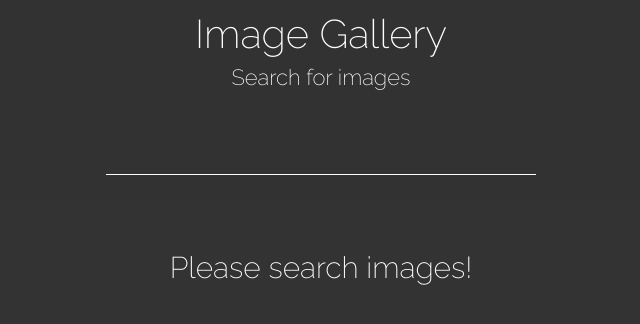
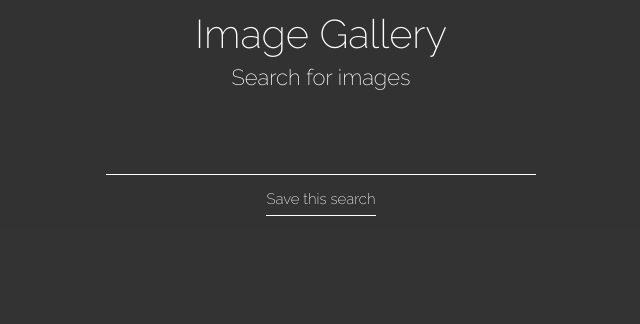
Before and after one commit to yuval-ron/ImageGallery, a React (Create React App) app: page / in a window 1280 px wide. Shown: the top 324 px of the page, without its empty margins (319-959 px from the left). Built offline with nearby package versions, Linux system fonts and the light colour scheme.

Commit message:
Add the ability to save searches in history

```diff
--- a/src/App.css
+++ b/src/App.css
@@ -8,7 +8,7 @@
   flex-direction: column;
   align-items: center;
   padding: 10px;
-  height: 180px;
+  height: 210px;
   position: fixed;
   top: 0;
   right: 0;
@@ -25,6 +25,20 @@
 
 .sub-title {
   font-size: 22px;
+}
+
+.save-search-button {
+  font-size: 15px;
+  margin-top: 15px;
+  cursor: pointer;
+  text-align: center;
+  border-bottom: 1px solid white;
+  width: 110px;
+  transition: width 0.3s ease-in-out;
+}
+
+.save-search-button:hover {
+  width: 140px;
 }
 
 .search-input {
@@ -51,7 +65,7 @@
   justify-content: center;
   align-items: center;
   padding: 20px;
-  margin-top: 180px;
+  margin-top: 210px;
 }
 
 .images-container .image-item {
@@ -80,6 +94,9 @@
   animation: loading 1s infinite;
 }
 
+.save-message {
+  animation: loading 1s infinite;
+}
 @keyframes fade-in {
   0% {
     opacity: 0;
--- a/src/App.js
+++ b/src/App.js
@@ -1,9 +1,9 @@
-import React, {Component} from 'react';
-import Search from './Search.js';
-import {composeImageUrl} from './Utils.js';
-import {searchImages} from './modules/actions.js'
-import { connect } from 'react-redux';
-import './App.css';
+import React, {Component} from 'react'
+import Search from './Search.js'
+import {composeImageUrl} from './Utils.js'
+import {searchImages, saveSearch} from './modules/actions.js'
+import { connect } from 'react-redux'
+import './App.css'
 
 class App extends Component {
   state = {
@@ -17,33 +17,47 @@
     searchImages(searchText)
   }
 
+  saveSearch = () => {
+    const {searchText} = this.state
+    const {saveSearch, images} = this.props
+
+    saveSearch(searchText, images)
+  }
+
+  renderImagesContainerContent = () => {
+    const {images, isLoadingNewImages, isSearchSaveLoading} = this.props
+    const {searchText} = this.state
+
+    if (isLoadingNewImages) {
+      return <div className="message loading-message">loading...</div>
+    } else if (isSearchSaveLoading) {
+      return <div className="message save-message">saving...</div>
+    } else if (images) {
+      return <ImagesCollection images={images} searchText={searchText} />
+    }
+  }
+
   render() {
-    const {searchText} = this.state
-    const {images, isLoadingNewImages} = this.props
-
     return (
       <div className="App">
-        <Search searchImages={this.searchImages} />
+        <Search searchImages={this.searchImages} saveSearch={this.saveSearch} />
         <div className="images-container">
-          {isLoadingNewImages ?
-            <div className="message loading-message">loading...</div>
-            :
-            <ImagesCollection images={images} searchText={searchText} />
-          }
+          {this.renderImagesContainerContent()}
         </div>
       </div>
-    );
+    )
   }
 }
 
 const mapStateToProps = state => ({
   images: state.imagesData.images,
   isLoadingNewImages: state.imagesData.isLoadingNewImages,
+  isSearchSaveLoading: state.imagesData.isSearchSaveLoading
 })
 
-const mapDispatchToProps = {searchImages}
+const mapDispatchToProps = {searchImages, saveSearch}
 
-export default connect(mapStateToProps, mapDispatchToProps)(App);
+export default connect(mapStateToProps, mapDispatchToProps)(App)
 
 const ImagesCollection = ({images, searchText}) => {
   if (!images) {
--- a/src/Search.js
+++ b/src/Search.js
@@ -1,10 +1,15 @@
-import React, {Component} from 'react';
+import React, {Component} from 'react'
 
 export default class Search extends Component {
   handleChangeText = (e) => {
-    const {searchImages} = this.props;
+    const {searchImages} = this.props
 
     searchImages(e.target.value)
+  }
+
+  handleSaveSearch = () => {
+    const {saveSearch} = this.props
+    saveSearch()
   }
 
   render() {
@@ -14,6 +19,7 @@
           <div className="title">Image Gallery</div>
           <div className="title sub-title">Search for images</div>
           <input type="text" className="search-input" onChange={this.handleChangeText}></input>
+          <div className="title save-search-button" onClick={this.handleSaveSearch}>Save this search</div>
         </div>
       </div>
     )
--- a/src/modules/actions.js
+++ b/src/modules/actions.js
@@ -1,4 +1,4 @@
-import {loadImages} from '../Utils.js';
+import {loadImages} from '../Utils.js'
 
 export const searchImages = (searchText) => {
   return (dispatch) => {
@@ -16,3 +16,39 @@
     })
   }
 }
+
+export const saveSearch = (searchText, images) => {
+  return (dispatch) => {
+    dispatch({type: 'IMAGES@SEARCH_SAVE_LOADING'})
+
+    asyncLocalStorage.getItem('searchResults')
+    .then((result) => {
+      let searchResults = JSON.parse(result) || {}
+      searchResults[searchText] = images
+
+      return asyncLocalStorage.setItem('searchResults', JSON.stringify(searchResults))
+    })
+    .then(() => {
+      dispatch({type: 'IMAGES@IMAGES@SEARCH_SAVE_SUCCESS'})
+    })
+  }
+}
+
+// I am making this async in order
+// to resemble a real database
+const asyncLocalStorage = {
+  setItem: (key, value) => {
+    return new Promise((resolve, reject) => {
+      setTimeout(() => {
+        resolve(localStorage.setItem(key, value))
+      }, 500)
+    })
+  },
+  getItem: (key) => {
+    return new Promise((resolve, reject) => {
+      setTimeout(() => {
+        resolve(localStorage.getItem(key))
+      }, 500)
+    })
+  }
+}
--- a/src/modules/imagesReducer.js
+++ b/src/modules/imagesReducer.js
@@ -1,6 +1,7 @@
 const initialState = {
   images: null,
-  isLoadingNewImages: false
+  isLoadingNewImages: false,
+  isSearchSaveLoading: false
 }
 
 export default (state = initialState, {type, payload}) => {
@@ -25,7 +26,19 @@
         images: null
       }
     }
+    case 'IMAGES@SEARCH_SAVE_LOADING': {
+      return {
+        ...state,
+        isSearchSaveLoading: true,
+      }
+    }
+    case 'IMAGES@IMAGES@SEARCH_SAVE_SUCCESS': {
+      return {
+        ...state,
+        isSearchSaveLoading: false,
+      }
+    }
     default:
-      return state;
+      return state
   }
 }
--- a/src/modules/store.js
+++ b/src/modules/store.js
@@ -1,4 +1,4 @@
-import {createStore, applyMiddleware, combineReducers} from 'redux';
+import {createStore, applyMiddleware, combineReducers} from 'redux'
 import thunk from 'redux-thunk'
 import imagesReducer from './imagesReducer.js'
 
```
Also changed, not shown: src/index.js (+8 -8 lines).
